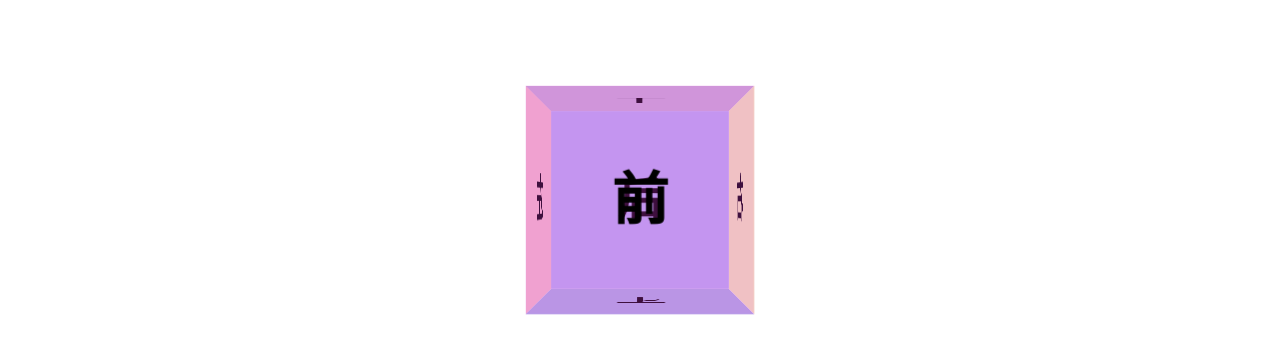
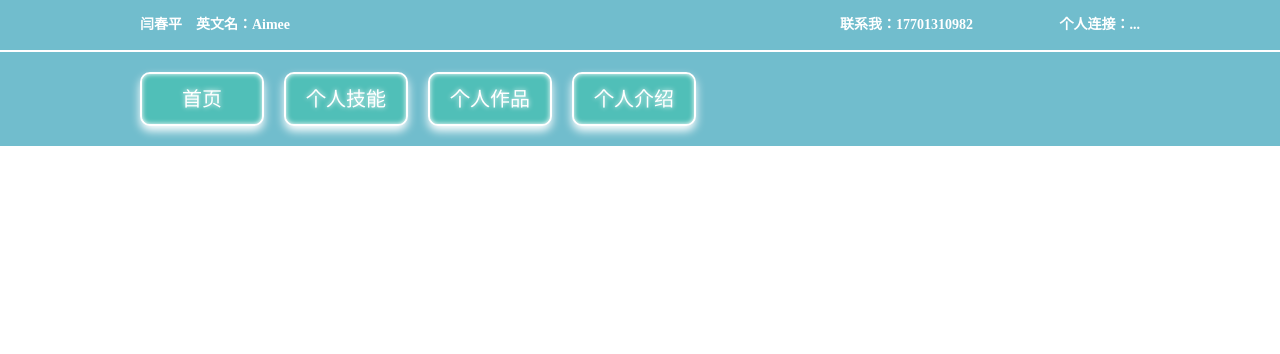
Before and after one commit to aimee007/aimee007.github.com, a plain HTML site: page index.html in a window 1280 px wide. Drawn offline with Linux system fonts and the light colour scheme.

Commit message:
this is mysite

```diff
--- /dev/null
+++ b/css/base.css
@@ -0,0 +1,14 @@
+@charset "utf-8";
+/* CSS Document */
+
+body,div,p,h1,h2,h3,h4,h5,h6,ul,ol,dl,dd,a,i,b,em,strong,span,img{padding:0;margin:0;}
+a{text-decoration:none;}
+li{list-style:none;}
+em,i{font-style:normal;}
+b,strong{font-weight:normal;}
+img{vertical-align:top;}
+a img{ border:none;}
+.fl{float:left;}
+.fr{float:right;}
+.clearFix:after{content:'';display:block;clear:both;}
+.clearFix{zoom:1}
--- /dev/null
+++ b/css/main.css
@@ -0,0 +1,14 @@
+@charset "utf-8";
+/* CSS Document */
+a{ color:#FFF;}
+body{font-family:微软雅黑;}
+.headBox{ min-width:1000px; background:#71bdcd; color:#FFF; font-size:14px;}
+.hdLine{ min-width:1000px; height:2px; background:#FFF;}
+.headBox ol{ width:1000px; margin:0 auto; height:50px; font-weight:bold;}
+ol .olL{ width:150px; line-height:50px;}
+ol .olR{ width:300px; line-height:50px;}
+.head{ min-width:1000px;}
+.headNav{ width:1000px; margin:0 auto; padding:20px 0; text-align:center;}
+.headNav li{ float:left; width:120px; height:50px; border:2px solid #fff; border-radius:10px; line-height:50px; margin-right:20px; background:#50bfb8; font-size:20px; _font-weight:bold;  box-shadow:0px 5px 10px #FFF, inset 0 0 5px #fff; text-shadow:0 0 5px #fff;transition:.3s all ease;}
+.headNav li:hover{box-shadow:0px 0px 5px #FFF, inset 0 0 0px #fff; text-shadow:0 0 10px #fff;}
+.headNav li:active{-webkit-box-shadow:0 0px 0px #fff,inset 0 0 0px #fff; transform:translate(0,10px)}
--- a/index.html
+++ b/index.html
@@ -3,28 +3,40 @@
 <head>
 <meta http-equiv="Content-Type" content="text/html; charset=utf-8" />
 <title>无标题文档</title>
-<style>
-*{ margin:0; padding:0;}
-.box{ width:200px; height:200px;  margin:100px auto; position:relative; -webkit-transform-style:preserve-3d;-webkit-transform:perspective(800px) rotateY(0deg) rotateX(0deg);-webkit-transition:1s all ease;}
-.box div{ position:absolute; width:100%; height:100%; top:0; left:0; text-align:center; line-height:200px; font-size:50px; font-weight:bold;}
-.front{-webkit-transform:translateZ(100px); background:rgba(204,51,204,0.3)}
-.back{-webkit-transform:translateZ(-100px); background:rgba(51,51,255,0.3)}
-.left{-webkit-transform:translate(-100px,0) rotateY(-90deg); background:rgba(255,102,102,0.3);}
-.right{-webkit-transform:translate(100px,0) rotateY(90deg); background:rgba(255,255,51,0.3);}
-.top{-webkit-transform:translate(0,-100px) rotateX(90deg); background:rgba(102,51,153,0.3);}
-.bottom{-webkit-transform:translate(0,100px) rotateX(-90deg); background:rgba(0,51,204,0.3);}
-.box:active{-webkit-transform:perspective(800px) rotateY(180deg) rotateX(180deg); }
-</style>
+<link href="css/base.css" rel="stylesheet" />
+<link href="css/main.css" rel="stylesheet" />
 </head>
 
 <body>
-	<div class="box">
-    	<div class="front">前</div>
-        <div class="back">后</div>
-        <div class="left">左</div>
-        <div class="right">右</div>
-        <div class="top">上</div>
-        <div class="bottom">下</div>
+	<!--头部-->
+    <div class="headBox">
+    	<ol class="clearFix">
+        	<li class="olL fl clearFix">
+            	<p>闫春平<span class="fr">英文名：Aimee</span></p>
+            </li>
+            <li class="olR fr clearFix">
+            	<p>联系我：17701310982 <a class="fr" href="javascript:;">个人连接：...</a></p>
+            </li>
+
+        </ol>
+    	<p class="hdLine"></p>
+    	<div class="head">
+        	<ul class="headNav clearFix">
+            	<li>
+                	<a href="javascript:;">首页</a>
+                </li>
+                <li>
+                	<a href="javascript:;">个人技能</a>
+                </li>
+                <li>
+                	<a href="javascript:;">个人作品</a>
+                </li>
+                <li>
+                	<a href="javascript:;">个人介绍</a>
+                </li>
+
+            </ul>
+        </div>
     </div>
 </body>
 </html>
```
Also changed, not shown: myWorks/index.html (added, +30 -0 lines).
